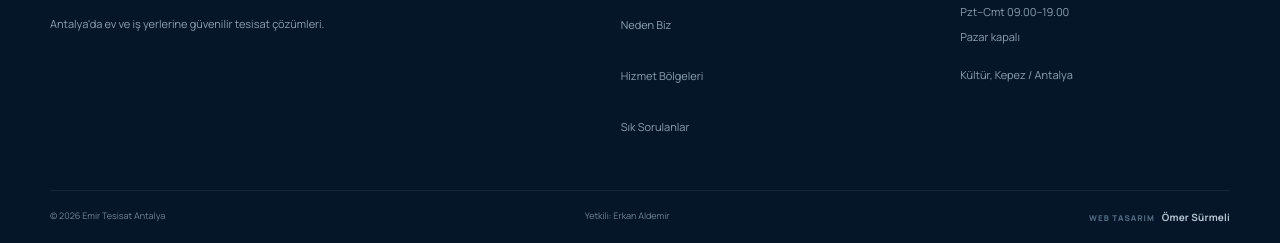
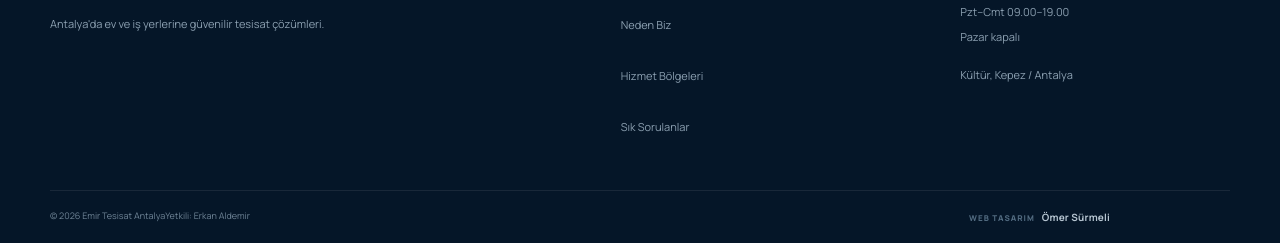
Before and after one commit to omersurmeli/emir-tesisat-antalya, a plain HTML site: page index.html in a window 1280 px wide. Shown: the part 5372-5615 px from the top of the page. Drawn offline with Linux system fonts and the light colour scheme.

Commit message:
İmza yerleşimini WhatsApp düğmesinden ayır
Add responsive design for credit section and spacing.

```diff
--- a/style.css
+++ b/style.css
@@ -68,3 +68,7 @@
 .design-credit{display:inline-flex;align-items:center;gap:7px;white-space:nowrap}
 .design-credit small{color:#526b80;font-size:8px;font-weight:800;letter-spacing:1px;text-transform:uppercase}
 .design-credit strong{color:#b6c5d1;font-size:10px;font-weight:700;letter-spacing:.2px}
+/* İmza ile WhatsApp düğmesi arasında güvenli boşluk */
+.copyright{flex-wrap:wrap}
+.design-credit{margin-left:auto;padding-right:120px}
+@media(max-width:480px){.design-credit{margin-left:0;padding-right:0}}
```
